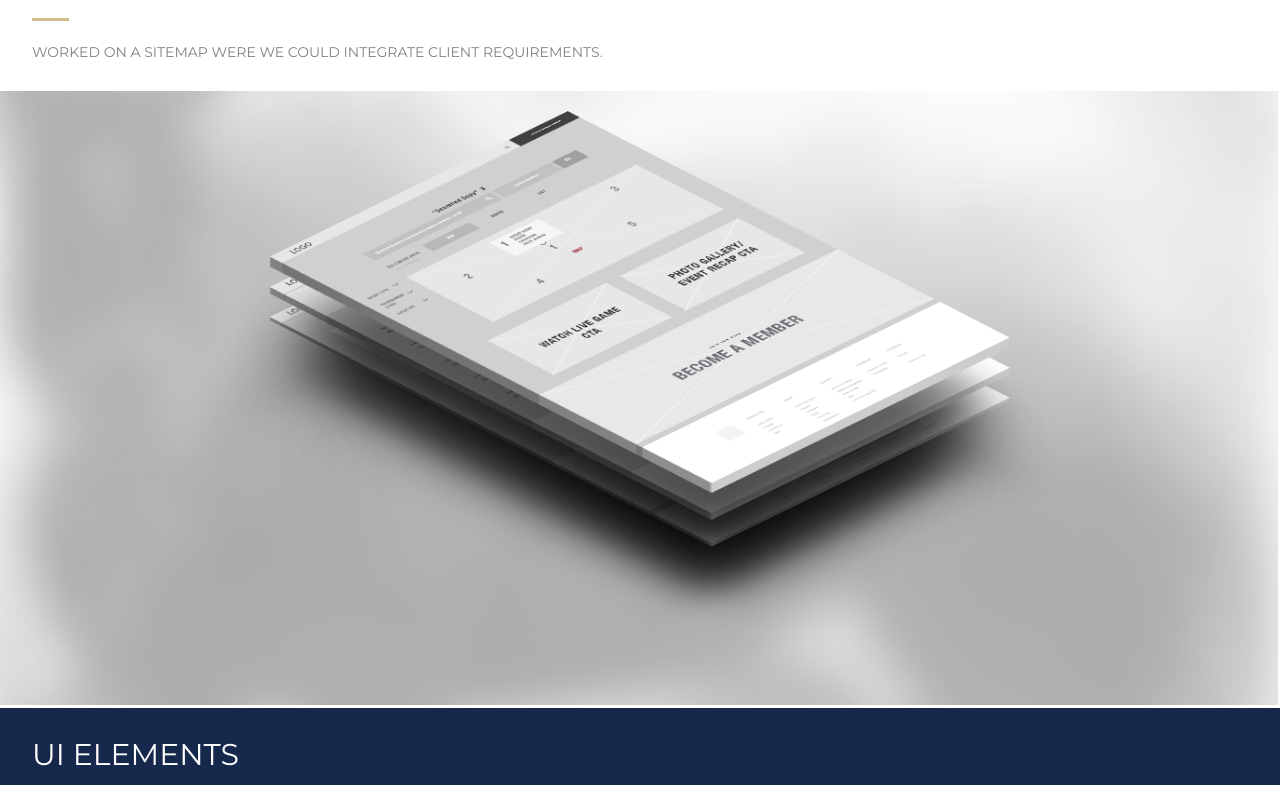
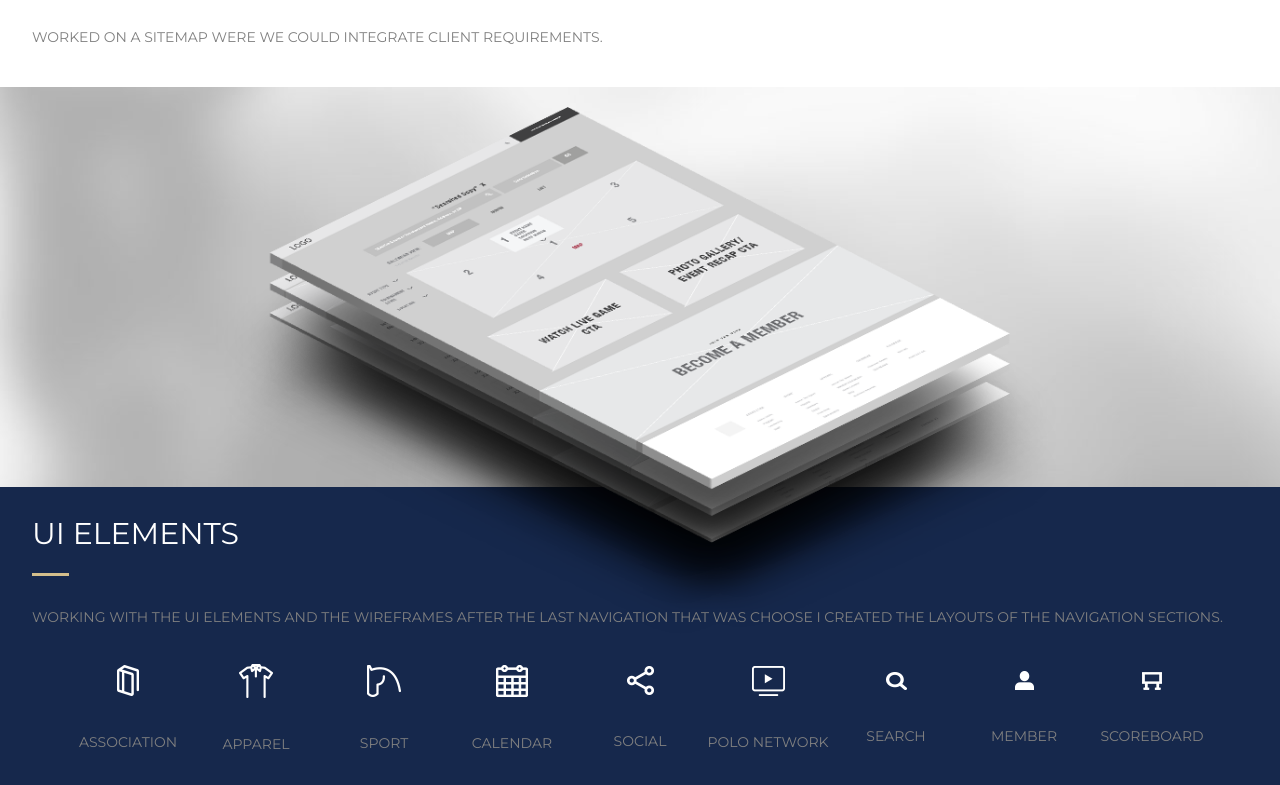
Before and after one commit to jesseangelo/Karen-portfolio, a website: page app/uspa.html in a window 1280 px wide. Shown: the part 1898-2683 px from the top of the page. Drawn offline with nearby package versions, Linux system fonts and the light colour scheme; files that its build step writes are made by us from their sources.

Commit message:
line height and elements

```diff
--- a/app/styles/main.scss
+++ b/app/styles/main.scss
@@ -160,6 +160,10 @@ footer { text-align: center; }
 .content-uspa {
   .wireframes {
     position: relative;
+    .bg {
+      height: 400px;
+      background: url("../images/uspa/USPA_project_11.jpg");
+    }
     .content {
       position: absolute;
       top: 0px;
@@ -184,6 +188,12 @@ footer { text-align: center; }
   .ui {
     background-color: #16284c;
     color: #808080;
+    img {
+      width: auto;
+      margin: 1.8125rem auto;
+      display: block;
+    }
+  }
   .elements {
     text-align: center;
     display: -webkit-flex;
@@ -204,12 +214,8 @@ footer { text-align: center; }
     /* valid values are: flex-start, flex-end, space-between, space-around, stretch */
     -webkit-align-content: flex-end;
     align-content: flex-end;
-      img {
-        width: auto;
-        margin: 1.8125rem auto;
-        display: block;
-      }
-      li {  }
+    li {
+      min-width: 8rem;
     }
   }
 }
--- a/app/styles/typography.scss
+++ b/app/styles/typography.scss
@@ -16,6 +16,7 @@ h6 {
   font-size: .875rem;
   color: $font-color-muted;
   text-transform: uppercase;
+  line-height: 2.5;
 }
 
 .white { color: white; }
--- a/app/uspa.html
+++ b/app/uspa.html
@@ -38,19 +38,20 @@
     <img src="../images/uspa/USPA_project_03.jpg">
     <div class='content'>
       <img class="no-scale" src="../images/uspa/USPA_project_06.png">
-      <div>
+      <ul class='elements'>
+        <li>
           <h5>ROLE</h5>
           <h6>Lead Art Director, UX</h6>
-      </div>
-      <div>
+        </li>
+        <li>
           <h5>COMPANY</h5>
           <h6>MODCo CREATIVE</h6>
-      </div>
-      <div>
+        </li>
+        <li>
           <h5>CATEGORY</h5>
           <h6>Responsive Website</h6>
-      </div>
-    </div>
+        </li>
+      </ul>
   </section>
   <section class='requirements'>
     <img src="../images/uspa/USPA_project_08.jpg">
@@ -73,7 +74,9 @@
       <img src="../images/uspa/wireframe-10-px-depth.png">
       <img src="../images/uspa/wireframe-15-px-depth.png">
     </div>
-    <img src="../images/uspa/USPA_project_11.jpg">
+    <div class='bg'>
+
+    </div>
   </section>
   <section class='ui'>
     <div class='content'>
```
Lines whose indentation alone changed are shown as unchanged.
